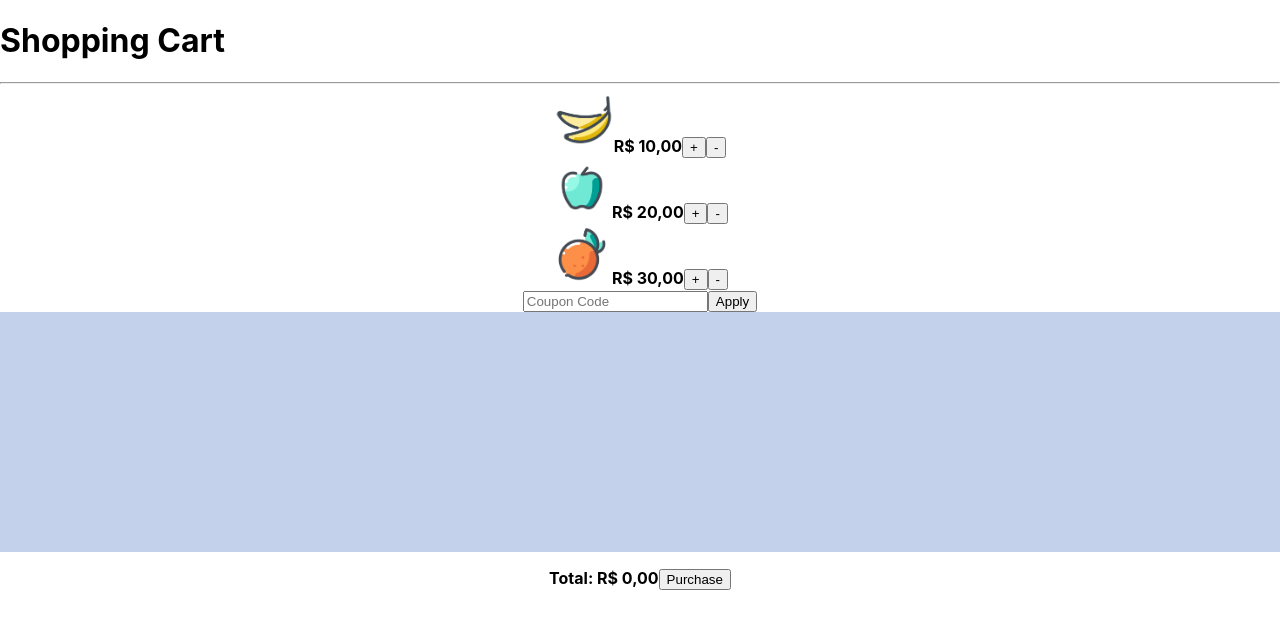
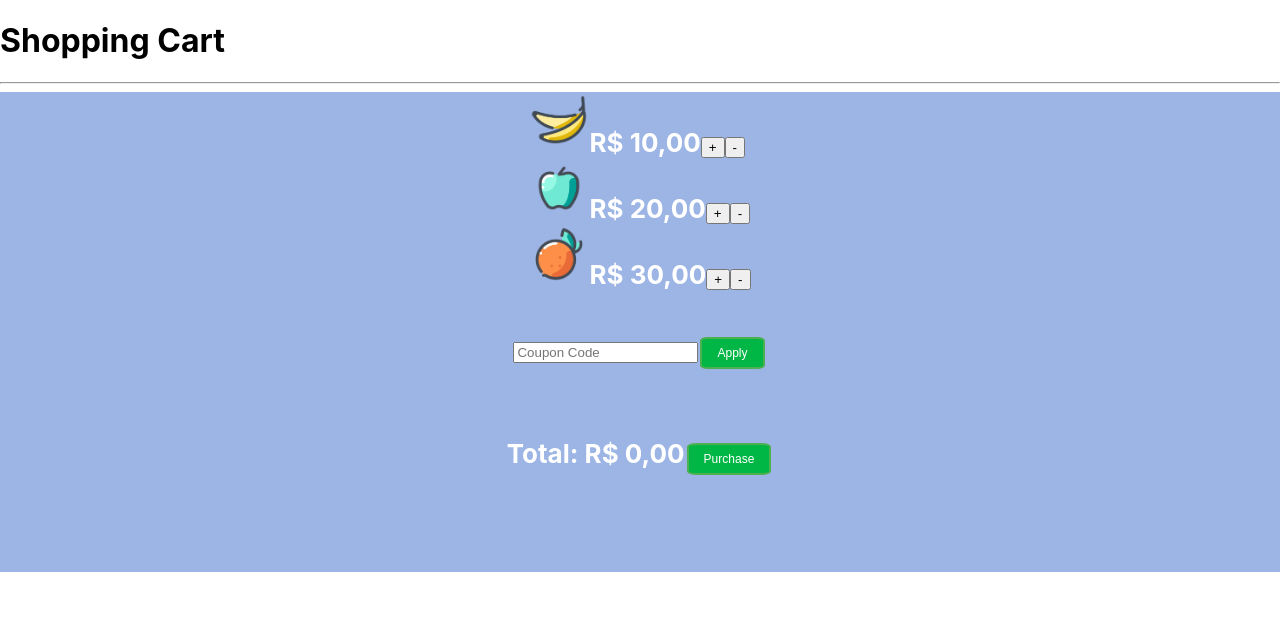
Before and after one commit to AleBL/Shopping-Cart, a React (Create React App) app: page / in a window 1280 px wide. Shown: the top 628 px of the page. Built offline with nearby package versions, Linux system fonts and the light colour scheme; data requests are answered from the project's data file.

Commit message:
adding style

```diff
--- a/src/css/App.css
+++ b/src/css/App.css
@@ -1,10 +1,5 @@
 .App {
-  text-align: center;
-}
-
-.App-header {
-  background-color: #c4d1eb;
-  min-height: 30vh;
+  background-color: rgb(157, 181, 229);
   display: flex;
   justify-content: center;
   font-size: calc(10px + 2vmin);
@@ -15,3 +10,27 @@
   width: 60px;
   height: 60px;
 }
+
+.btn-success {
+  background-color: rgb(0, 183, 70);
+  color: rgb(255, 255, 255);
+  padding: 7px 15px;
+  text-align: center;
+  font-size: 12px;
+  margin: 4px 2px;
+  cursor: pointer;
+  border-radius: 12%;
+  border: 2px solid rgb(76, 175, 80);
+}
+
+.add-product {
+  min-height: 30vh;
+}
+
+.coupon {
+  min-height: 10vh;
+}
+
+.total {
+  min-height: 20vh;
+}
```
